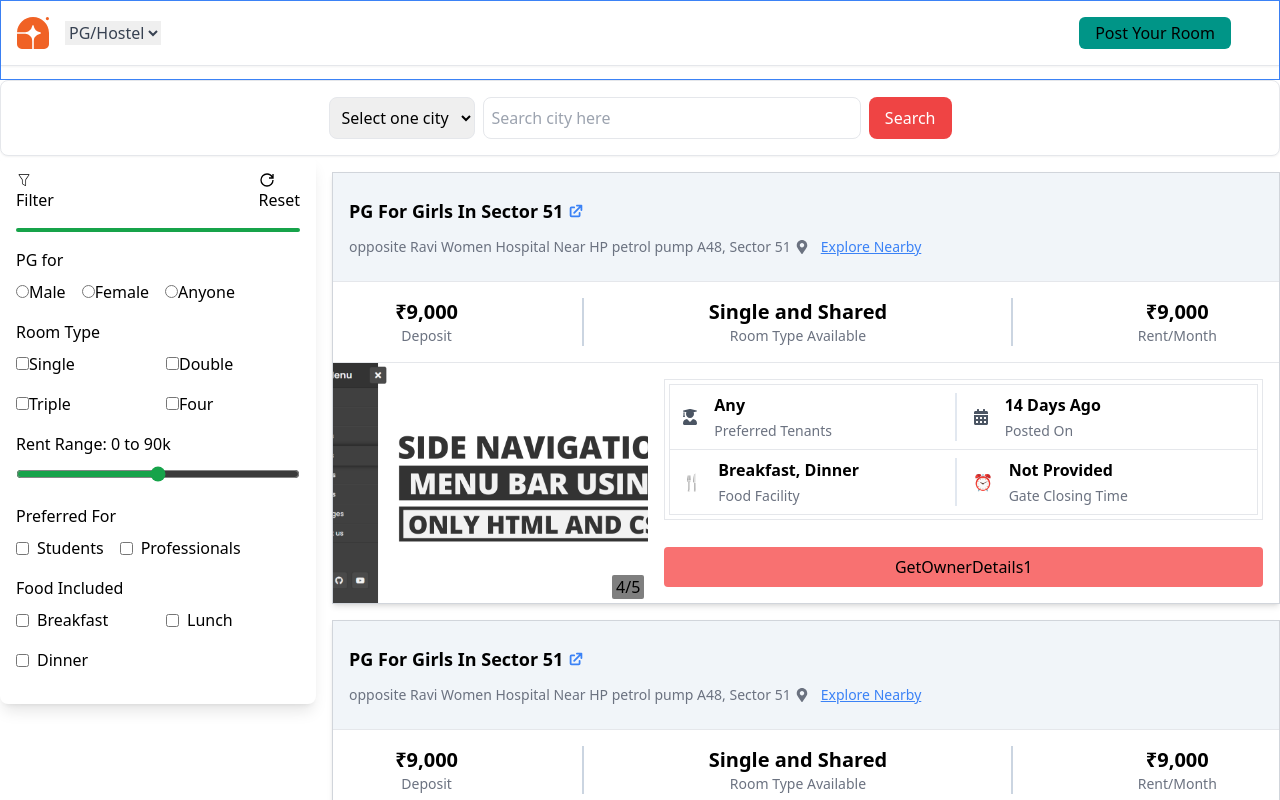
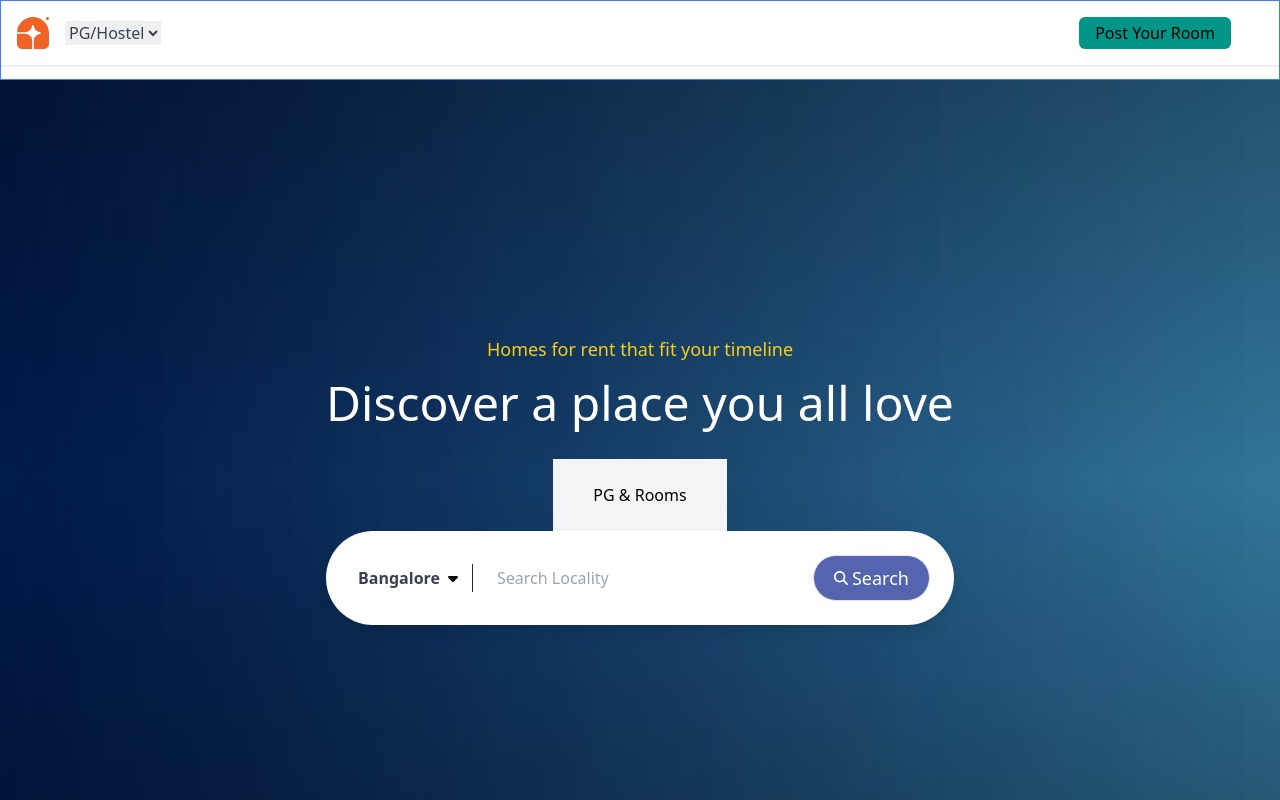
Before and after one commit to Pradh123/roomcreator, a Next.js app: page / in a window 1280 px wide. Shown: the top 800 px of the page. Built offline with nearby package versions, Linux system fonts and the light colour scheme.

Commit message:
some work pending search bar

```diff
--- a/src/components/MainHomeContainer/ContainerCard/BottomLink.jsx
+++ b/src/components/MainHomeContainer/ContainerCard/BottomLink.jsx
@@ -1,15 +1,14 @@
-import React from 'react'
+import React from "react";
 import { FaMapMarkerAlt } from "react-icons/fa";
 const BottomLink = () => {
   return (
-    <div className='flex flex-col  shadow-sm bg-white my-2'>
-        <div className='my-3 mx-7'>
-            <p>Didn't find what you are looking for?
-           </p>
-           <p> Explore nearby localities</p>
-        </div>
-        <hr />
-        <div className='flex my-5 mx-7  gap-28'>
+    <div className="flex flex-col  shadow-sm bg-white my-2">
+      <div className="my-3 mx-7">
+        <p>Didn't find what you are looking for?</p>
+        <p> Explore nearby localities</p>
+      </div>
+      <hr />
+      {/* <div className='flex my-5 mx-7  gap-28'>
             <div>
                 <p className='flex gap-1 items-center'><FaMapMarkerAlt /> <span>sector 1 , Noida</span></p>
                 <p className='flex gap-1 items-center'><FaMapMarkerAlt /> <span>sector 1 , Noida</span></p>
@@ -28,9 +27,9 @@
                 <p className='flex gap-1 items-center'><FaMapMarkerAlt /> <span>sector 1 , Noida</span></p>
                 <p className='flex gap-1 items-center'><FaMapMarkerAlt /> <span>sector 1 , Noida</span></p>
                 <p className='flex gap-1  items-center'><FaMapMarkerAlt /> <span>sector 1 , Noida</span></p></div>
-        </div>
+        </div> */}
     </div>
-  )
-}
+  );
+};
 
-export default BottomLink
+export default BottomLink;
--- a/src/components/SerchBar/SearchBar.jsx
+++ b/src/components/SerchBar/SearchBar.jsx
@@ -1,26 +1,87 @@
-import React from 'react'
+// import React from 'react'
 
-const SearchBar = () => {
+// const SearchBar = () => {
+//   return (
+//     <div className="flex z-50 items-center sticky top-16 justify-between p-4 bg-white shadow-sm border rounded-lg w-full">
+//         {/* Search Input */}
+//         <div className="m-auto space-x-2 w-full lg:w-1/2 flex flex-col lg:flex-row">
+//           <select className="w-full lg:w-auto p-2 border rounded-lg">
+//             <option value="">Select one city</option>
+//             <option value="noida">Noida</option>
+//             <option value="agra">Agra</option>
+//           </select>
+//           <input
+//             type="text"
+//             placeholder="Search city here"
+//             className="flex-grow p-2 border rounded-lg w-full lg:w-auto"
+//           />
+//           <button className="px-4 py-2 bg-red-500 text-white rounded-lg w-full lg:w-auto">
+//             Search
+//           </button>
+//         </div>
+//       </div>
+//   )
+// }
+
+// export default SearchBar
+
+import React from "react";
+import { FontAwesomeIcon } from "@fortawesome/react-fontawesome";
+import { faCaretDown, faSearch } from "@fortawesome/free-solid-svg-icons";
+
+const HomeRental = () => {
   return (
-    <div className="flex z-50 items-center sticky top-16 justify-between p-4 bg-white shadow-sm border rounded-lg w-full">
-        {/* Search Input */}
-        <div className="m-auto space-x-2 w-full lg:w-1/2 flex flex-col lg:flex-row">
-          <select className="w-full lg:w-auto p-2 border rounded-lg">
-            <option value="">Select one city</option>
-            <option value="noida">Noida</option>
-            <option value="agra">Agra</option>
-          </select>
+    <div
+      className="min-h-screen bg-cover bg-center flex items-center justify-center"
+      style={{
+        backgroundImage: "url('/assets/bg.jpg')", // Replace with your image path
+      }}
+    >
+      <div className="bg-gradient-to-b from-black/50 via-black/30 to-black/50 w-full h-full absolute"></div>
+      <div className="relative z-10 text-center text-white px-6 ">
+        <h2 className="text-yellow-400 font-semobold text-lg mb-4">
+          Homes for rent that fit your timeline
+        </h2>
+        <h1 className="text-4xl  md:text-5xl">Discover a place you all love</h1>
+        <div className="flex w-full  max-w-6xl justify-center mt-8">
+          <button className="bg-gray-100  text-black py-6 px-10  text-sm md:text-base">
+            PG & Rooms
+          </button>
+        </div>
+
+        <div className="flex items-center justify-center bg-white  p-4 sm:p-6 rounded-full shadow-lg w-full max-w-6xl mx-auto">
+          {/* Input for Search Locality */}
+          <div className="relative w-max">
+            <select
+              className="appearance-none border-none  py-2  px-2 font-semibold text-sm md:text-base focus:outline-none text-gray-700 border border-gray-300 bg-transparent"
+              defaultValue="Bangalore"
+            >
+              <option value="Bangalore">Bangalore</option>
+              <option value="Mumbai">Mumbai</option>
+              <option value="Delhi">Delhi</option>
+            </select>
+            <FontAwesomeIcon
+              icon={faCaretDown}
+              className="absolute  top-1/2 transform -translate-y-1/2 text-black"
+            />
+          </div>
+          <div className=" w-px h-7 bg-gray-800 mx-6"></div>
           <input
             type="text"
-            placeholder="Search city here"
-            className="flex-grow p-2 border rounded-lg w-full lg:w-auto"
+            placeholder="Search Locality"
+            className="py-2  flex-grow  text-sm md:text-base focus:outline-none text-gray-700 border-none bg-transparent"
           />
-          <button className="px-4 py-2 bg-red-500 text-white rounded-lg w-full lg:w-auto">
+
+          {/* Search Button */}
+
+          <button className="border text-sm md:text-lg bg-[#5564AE] hover:text-primary py-2 md:py-2 px-4 md:px-5 rounded-full text-white flex items-center">
+            <FontAwesomeIcon icon={faSearch} className="text-sm mr-1" />
             Search
           </button>
         </div>
       </div>
-  )
-}
+    </div>
+  );
+};
 
-export default SearchBar
+export default HomeRental;
```
Also changed, not shown: public/assets/bg.jpg (added), 1 other file (tests, documents, lock files or other folders).
